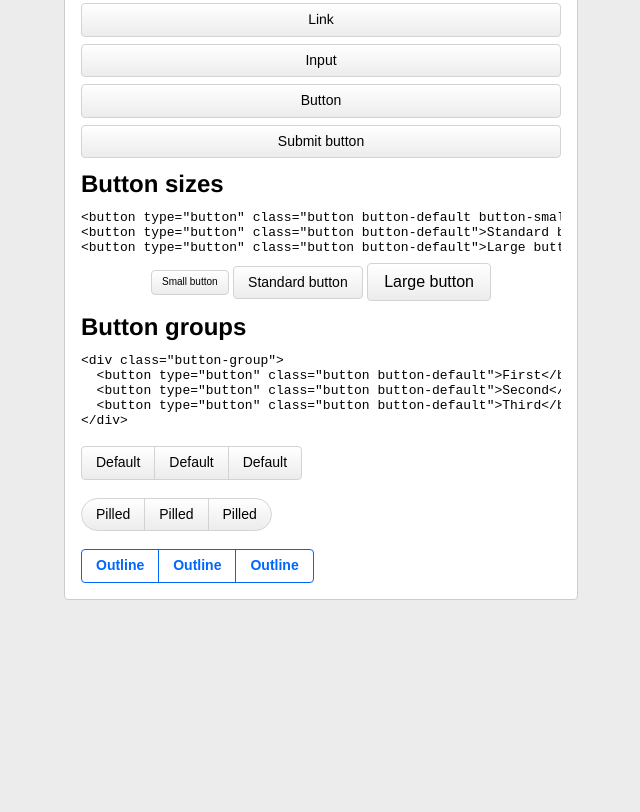
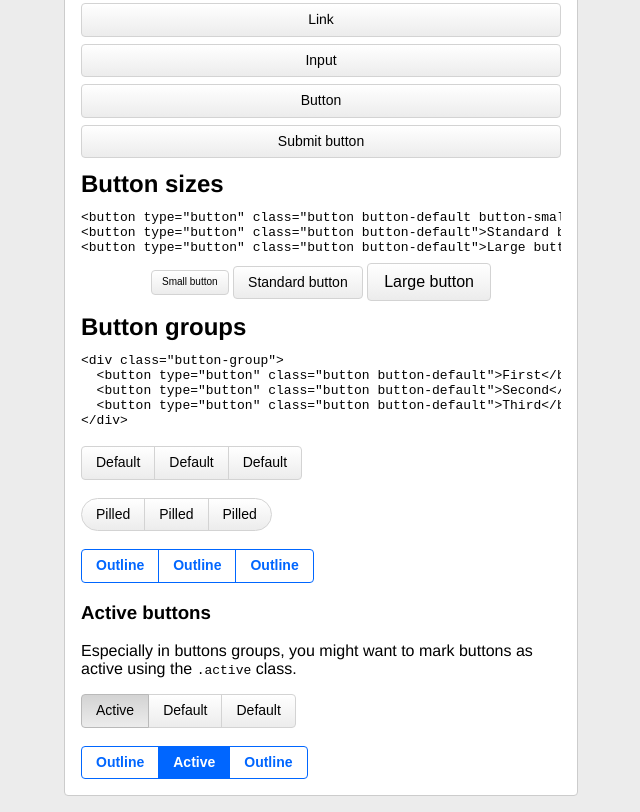
Before and after one commit to nsommer/buttons, a website: page index.html in a window 1280 px wide. Shown: the part 1239-2051 px from the top of the page, without its empty margins (319-959 px from the left). Before the commit the page ends 1855 px from the top, so only its background shows below. Drawn offline with Linux system fonts and the light colour scheme.

Commit message:
Rebuild dist and update docs.

```diff
--- a/index.html
+++ b/index.html
@@ -190,6 +190,20 @@
         <button type="button" class="button button-outline-primary">Outline</button>
         <button type="button" class="button button-outline-primary">Outline</button>
       </div>
+
+      <h3>Active buttons</h3>
+      <p>Especially in buttons groups, you might want to mark buttons as active using the <code>.active</code> class.</p>
+      <div class="button-group">
+        <button type="button" class="button button-default active">Active</button>
+        <button type="button" class="button button-default">Default</button>
+        <button type="button" class="button button-default">Default</button>
+      </div>
+      <br>
+      <div class="button-group">
+        <button type="button" class="button button-outline-primary">Outline</button>
+        <button type="button" class="button button-outline-primary active">Active</button>
+        <button type="button" class="button button-outline-primary">Outline</button>
+      </div>
     </div>
 
     <script src="https://cdn.rawgit.com/google/code-prettify/master/loader/run_prettify.js"></script>
```
Also changed, not shown: dist/buttons.css, dist/buttons.min.css, 2 other files.
